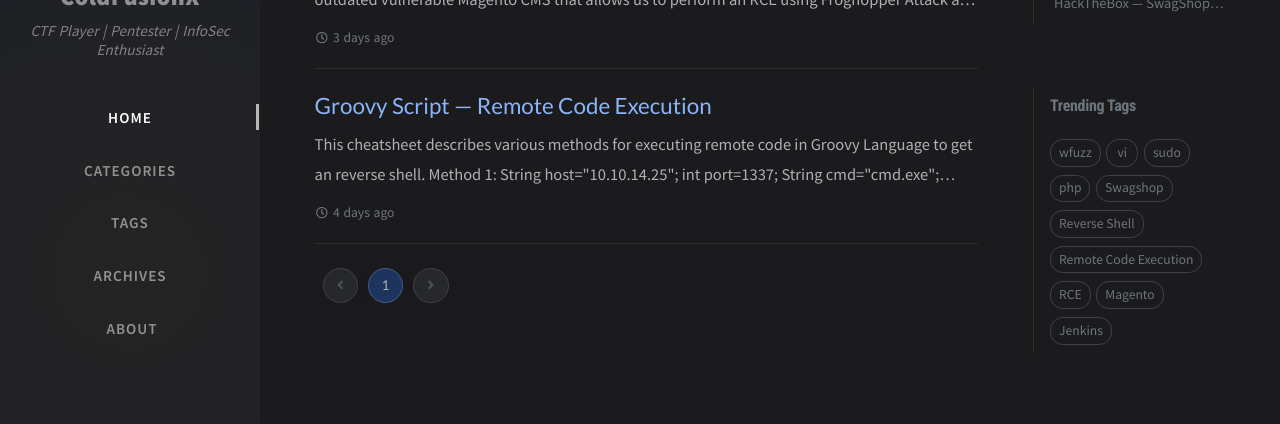
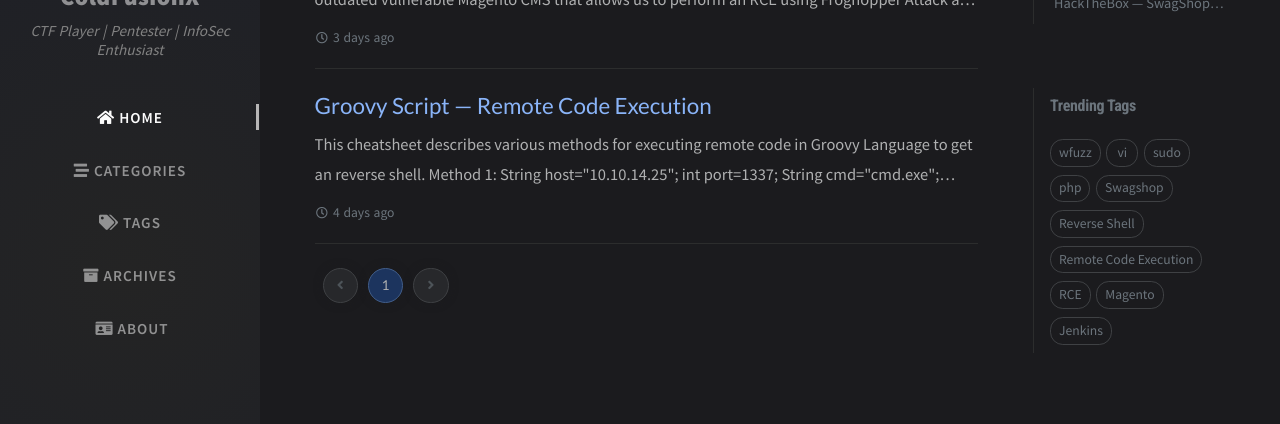
Before and after one commit to ColdFusionX/ColdFusionX.github.io, a Jekyll site: the page built from index.html, in a window 1280 px wide. Shown: the part 177-601 px from the top of the page. Built offline with Jekyll 4.4.1, drawn with Linux system fonts in a browser that asks for light colours; nearby versions of some CDN libraries; the list of posts is cut into pages by our own code; comment, search, counter and statistics services are not loaded.

Commit message:
Update sidebar.html

```diff
--- a/_includes/sidebar.html
+++ b/_includes/sidebar.html
@@ -45,8 +45,9 @@
         or item.name == page.tab_active
         or item.name == "Home" and page.layout == "home" %}active{% endif %}">
       <a href="{{ ref }}" class="nav-link d-flex justify-content-center align-items-center w-100">
-        <i class="fa-fw {{ item.icon }} ml-xl-3 mr-xl-3 unloaded"></i>
-        <span>{{ item.name | upcase }}</span>
+ <!--       <i class="fa-fw {{ item.icon }} ml-xl-3 mr-xl-3 unloaded"></i>
+        <span>{{ item.name | upcase }}</span> -->
+        <span><i class="{{ item.icon }}"></i> {{ item.name | upcase }}</span>
       </a>
     </li> <!-- .nav-item -->
   {% endfor %}
```
